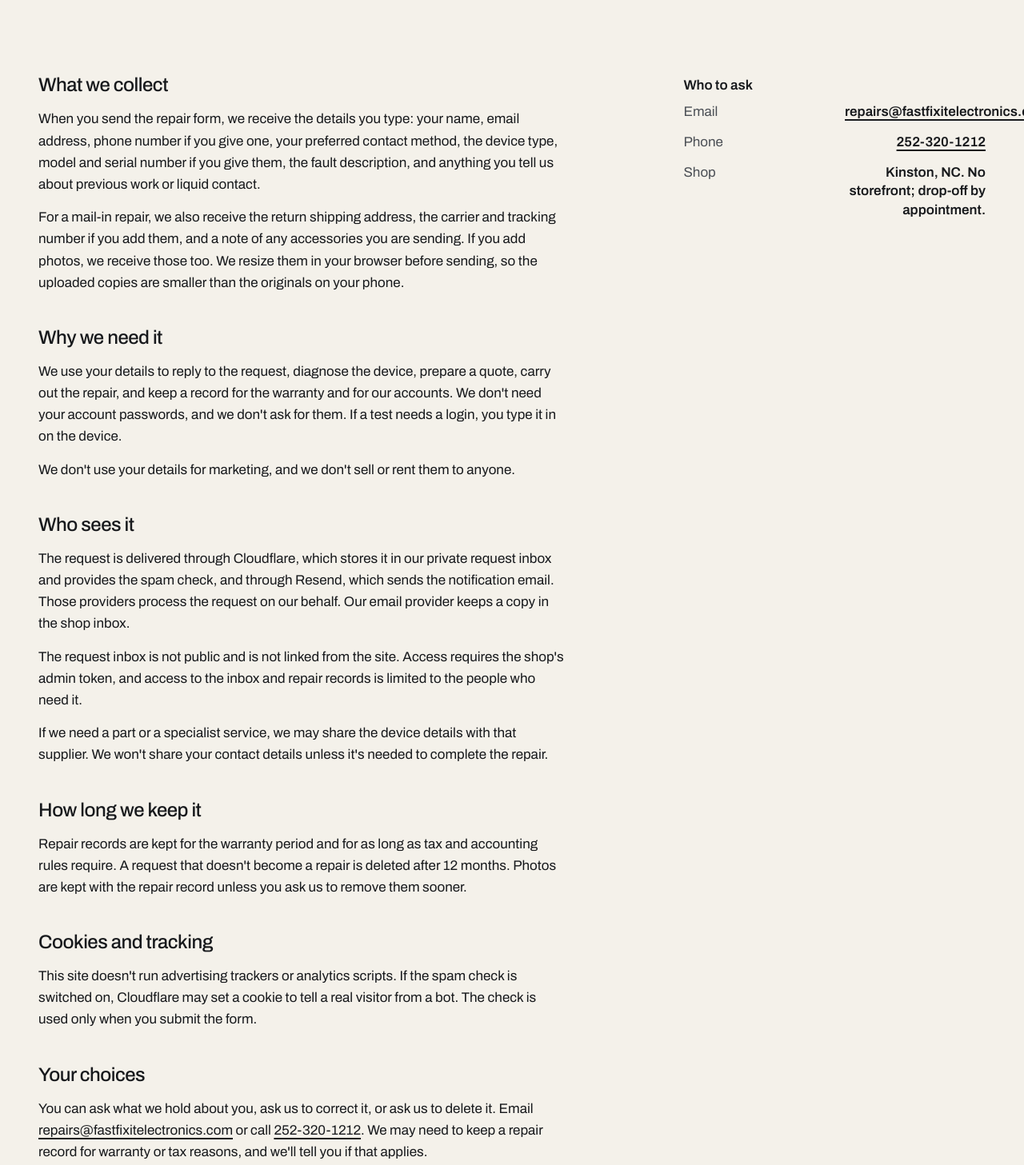
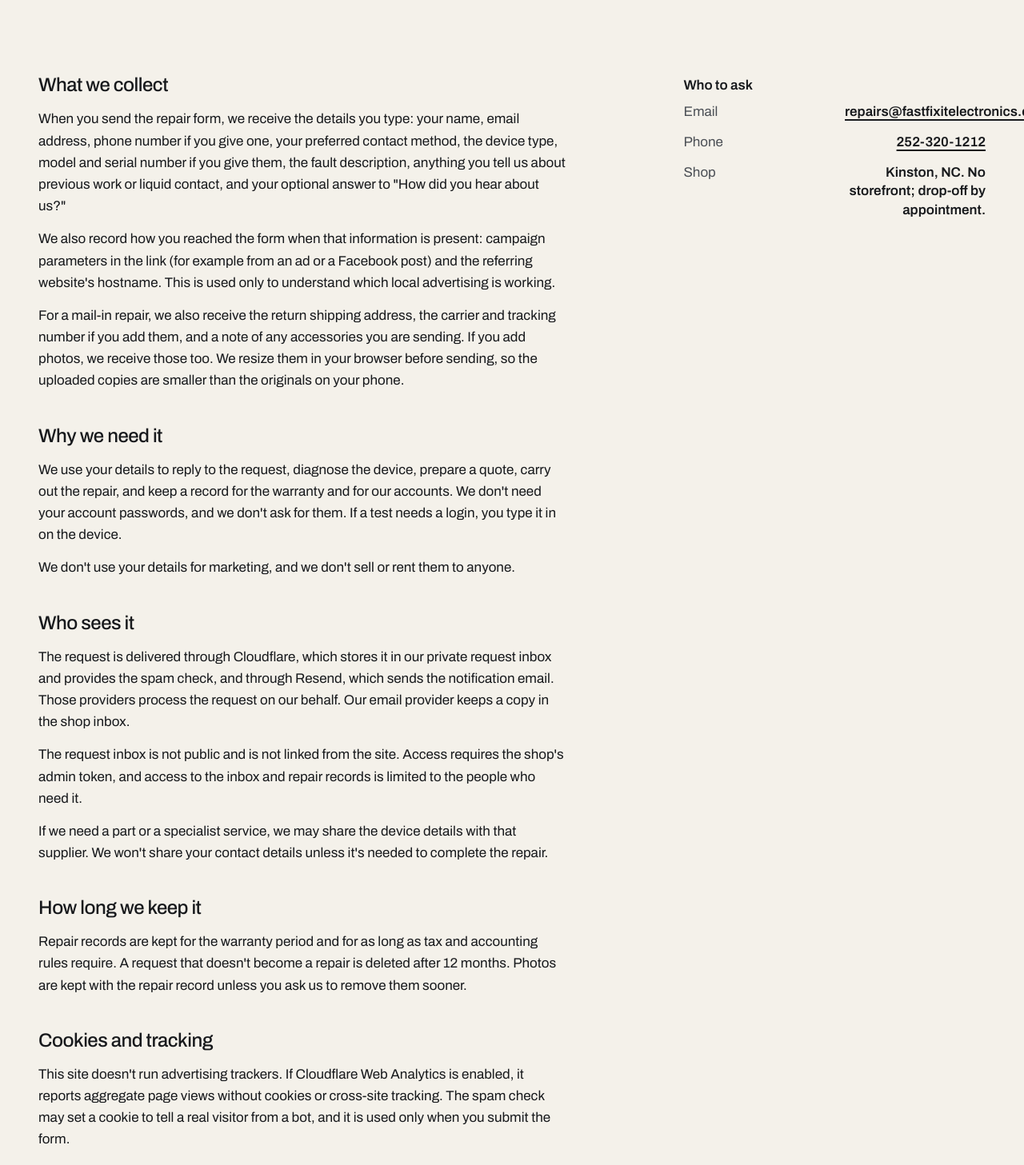
Before and after one commit to Spaced1127/fastfixit-website, a plain HTML site: page privacy.html in a window 1280 px wide. Shown: the part 360-1817 px from the top of the page at 80% size. Drawn offline with Linux system fonts and the light colour scheme.

Commit message:
Disclose lead-source and campaign attribution in the privacy note

```diff
--- a/privacy.html
+++ b/privacy.html
@@ -67,7 +67,8 @@
       <div class="shell legal-layout">
         <div class="legal">
           <h2>What we collect</h2>
-          <p>When you send the repair form, we receive the details you type: your name, email address, phone number if you give one, your preferred contact method, the device type, model and serial number if you give them, the fault description, and anything you tell us about previous work or liquid contact.</p>
+          <p>When you send the repair form, we receive the details you type: your name, email address, phone number if you give one, your preferred contact method, the device type, model and serial number if you give them, the fault description, anything you tell us about previous work or liquid contact, and your optional answer to "How did you hear about us?"</p>
+          <p>We also record how you reached the form when that information is present: campaign parameters in the link (for example from an ad or a Facebook post) and the referring website's hostname. This is used only to understand which local advertising is working.</p>
           <p>For a mail-in repair, we also receive the return shipping address, the carrier and tracking number if you add them, and a note of any accessories you are sending. If you add photos, we receive those too. We resize them in your browser before sending, so the uploaded copies are smaller than the originals on your phone.</p>
 
           <h2>Why we need it</h2>
@@ -83,7 +84,7 @@
           <p>Repair records are kept for the warranty period and for as long as tax and accounting rules require. A request that doesn't become a repair is deleted after 12 months. Photos are kept with the repair record unless you ask us to remove them sooner.</p>
 
           <h2>Cookies and tracking</h2>
-          <p>This site doesn't run advertising trackers or analytics scripts. If the spam check is switched on, Cloudflare may set a cookie to tell a real visitor from a bot. The check is used only when you submit the form.</p>
+          <p>This site doesn't run advertising trackers. If Cloudflare Web Analytics is enabled, it reports aggregate page views without cookies or cross-site tracking. The spam check may set a cookie to tell a real visitor from a bot, and it is used only when you submit the form.</p>
 
           <h2>Your choices</h2>
           <p>You can ask what we hold about you, ask us to correct it, or ask us to delete it. Email <a data-contact="email" href="mailto:">[EMAIL]</a> or call <a data-contact="phone" href="tel:">[PHONE]</a>. We may need to keep a repair record for warranty or tax reasons, and we'll tell you if that applies.</p>
```
